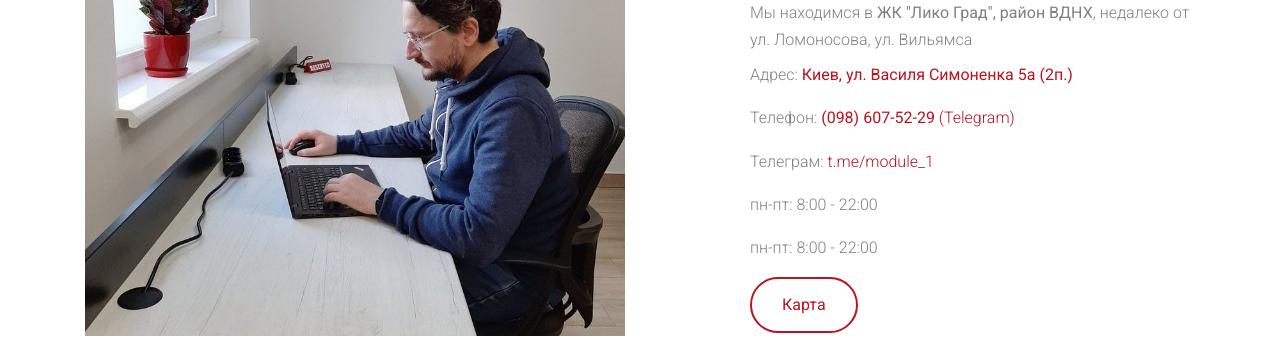
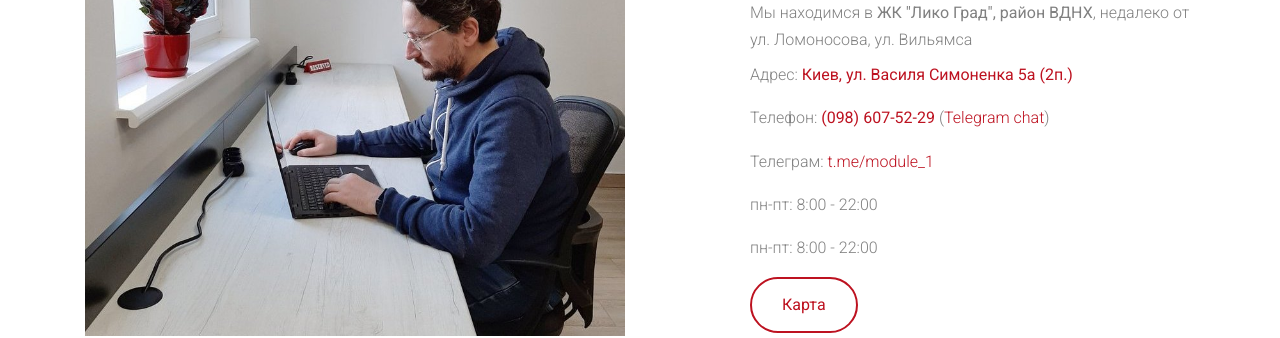
Before and after one commit to foobnix/module1, a Jekyll site: the page index.html, which Jekyll copies as it is, in a window 1280 px wide and 900 px high. Shown: the part 309-647 px from the top of the window. Built offline with Jekyll 4.4.1, drawn with Linux system fonts in a browser that asks for light colours; some web fonts are replaced; some of the changed text lies outside the part shown.

Commit message:
update info

```diff
--- a/coworking.html
+++ b/coworking.html
@@ -114,7 +114,7 @@
                    <p class="sub-text mb-2"><b>Коворкінг "Модуль [1]"</b> запрошує вас креативно працювати у нашому просторі.</p>
                     <p class="sub-text mb-2">Ми знаходимось в <b>ЖК "Ліко Град", район ВДНГ</b>, недалеко від вул. Ломоносова, вул. Вільямса</p>
                     <p class="sub-text">Адреса: <a href="#footer-section"><b>Київ, вул. Василя Симоненка 5а (2п.)</b></a>
-                    <p class="sub-text">Телефон: <a href="tel:098-607-52-29"><b>(098) 607-52-29 </b> (Telegram)</a>
+                  <p class="sub-text">Телефон: <a href="tel:098-607-52-29"><b>(098) 607-52-29 </b></a>(<a target="_blank" href="https://t.me/module_cowork">Telegram chat</a>)
                     <p class="sub-text">Телеграм: <a href="https://t.me/module_1">t.me/module_1</a></p>
                     <p class="sub-text">пн-пт: 8:00 - 22:00</p>
                     <p class="sub-text">пн-пт: 8:00 - 22:00</p>
@@ -377,7 +377,7 @@
               <p>пн-пт: 8:00 - 22:00</p>
               <p>cб-нд: 8:00 - 22:00</p>
               <p>Телефони: <br/>
-                <a href="tel:(098) 607-52-29">(098) 607-52-29</a> (Telegram) <br/><a href="tel:097-647-01-35">(097) 647-01-35</a> </p>
+                <a href="tel:(098) 607-52-29">(098) 607-52-29</a> (<a target="_blank" href="https://t.me/module_cowork">Telegram chat</a>) <br/><a href="tel:097-647-01-35">(097) 647-01-35</a> </p>
               <p>Телеграм: <a href="https://t.me/module_1">t.me/module_1</a></p>
               <p>Карта: <a href="https://goo.gl/maps/h7cYRsRVi2Cy3gok7">Google Maps</a></p>
               <p> <form method="GET" target="_blank" accept-charset="utf-8" action="https://www.liqpay.ua/uk/checkout/i97568784057">
--- a/index.html
+++ b/index.html
@@ -114,7 +114,7 @@
                    <p class="sub-text mb-2"><b>Коворкинг "Модуль [1]"</b> приглашает вас креативно работать в нашем пространстве.</p>
                     <p class="sub-text mb-2">Мы находимся в <b>ЖК "Лико Град", район ВДНХ</b>, недалеко от ул. Ломоносова, ул. Вильямса</p>
                     <p class="sub-text">Адрес: <a href="#footer-section"><b>Киев, ул. Василя Симоненка 5а (2п.)</b></a>
-                    <p class="sub-text">Телефон: <a href="tel:098-607-52-29"><b>(098) 607-52-29</b> (Telegram)</a>
+                  <p class="sub-text">Телефон: <a href="tel:098-607-52-29"><b>(098) 607-52-29 </b></a>(<a target="_blank" href="https://t.me/module_cowork">Telegram chat</a>)
                     <p class="sub-text">Телеграм: <a href="https://t.me/module_1">t.me/module_1</a></p>
                     <p class="sub-text">пн-пт: 8:00 - 22:00</p>
                     <p class="sub-text">пн-пт: 8:00 - 22:00</p>
@@ -381,7 +381,7 @@
               <p>пн-пт: 8:00 - 22:00</p>
               <p>cб-нд: 8:00 - 22:00</p>
               <p>Телефоны:<br/>
-                <a href="tel:(098) 607-52-29">(098) 607-52-29</a> (Telegram) <br/><a href="tel:097-647-01-35">(097) 647-01-35</a> </p>
+                <a href="tel:(098) 607-52-29">(098) 607-52-29</a> (<a target="_blank" href="https://t.me/module_cowork">Telegram chat</a>) <br/><a href="tel:097-647-01-35">(097) 647-01-35</a> </p>
               <p>Телеграм: <a href="https://t.me/module_1">t.me/module_1</a></p>
               <p>Карта: <a href="https://goo.gl/maps/h7cYRsRVi2Cy3gok7">Google Maps</a></p>
               <p> <form method="GET" target="_blank" accept-charset="utf-8" action="https://www.liqpay.ua/uk/checkout/i97568784057">
```
